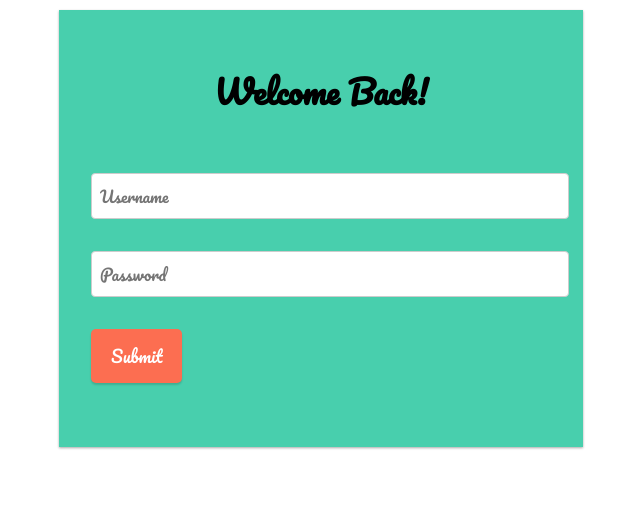
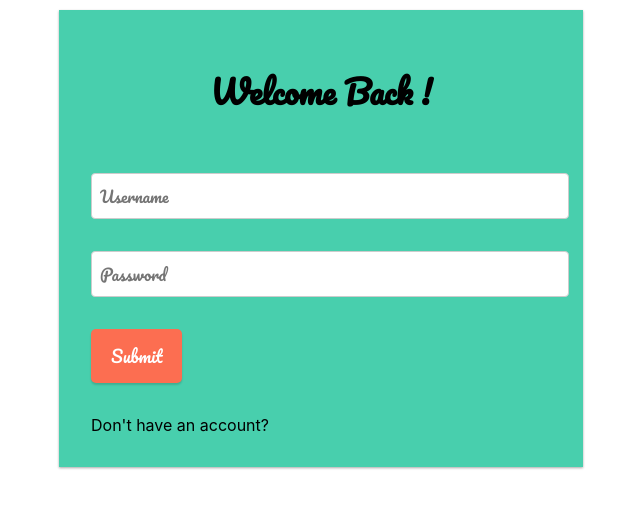
Before and after one commit to buildsprint-watermyplants/Front-end, a React (Create React App) app in the folder watermyplants/: page /login in a window 1280 px wide. Shown: the top 508 px of the page, without its empty margins (306-946 px from the left). Built offline with nearby package versions, Linux system fonts and the light colour scheme.

Commit message:
added "dont have and account?" link to createprofile

```diff
--- a/watermyplants/src/components/Login/Login.js
+++ b/watermyplants/src/components/Login/Login.js
@@ -1,14 +1,14 @@
 import React, { useState } from 'react';
 import { withFormik, Form, Field, Formik } from 'formik';
-import axios from 'axios';
-import * as Yup from "yup";
+import { Link } from 'react-router-dom'
+import { underline } from 'ansi-colors';
 
 const Login = ({ errors, touched, values, status }) => {
 
   return (
     <div className="user-form-container">
       <header>
-        <h1>Welcome Back!</h1>
+        <h1>Welcome Back    !</h1>
       </header>
       <Formik
       initialValues={{ userName: '', password: '' }}
@@ -40,6 +40,7 @@ const Login = ({ errors, touched, values, status }) => {
         </Form>
       )}
     />
+    <Link to="/createprofile" style={{color:"black", textDecoration:"none"}}>Don't have an account?</Link>
     </div>
   )
 }
```
